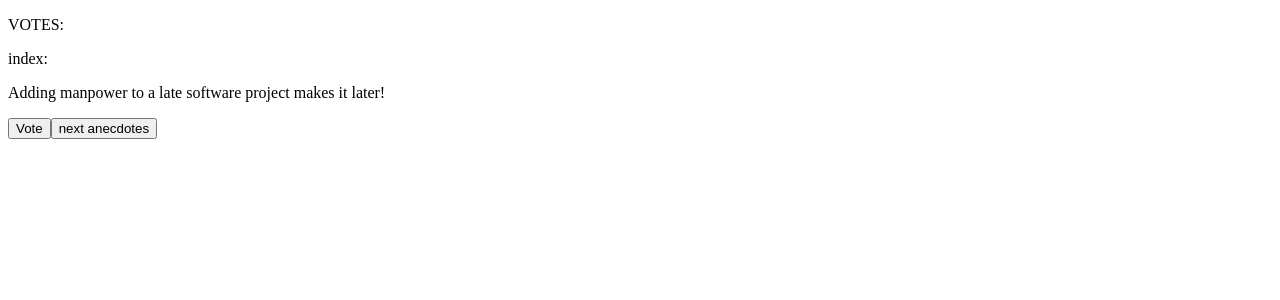
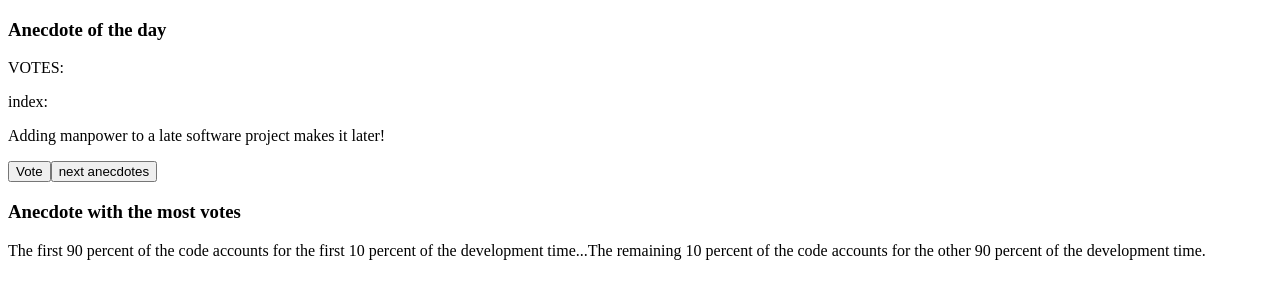
Before and after one commit to rohullahkarimi/rohullah_karimi_fullstackopen_v2, a React (Create React App) app in the folder part1/d/d/: page / in a window 1280 px wide. Shown: the top 300 px of the page. Built offline with nearby package versions, Linux system fonts and the light colour scheme.

Commit message:
part 1 d 1.14 step3

```diff
--- a/part1/d/d/src/App.js
+++ b/part1/d/d/src/App.js
@@ -10,6 +10,7 @@ const Result = (props) => {
   if(selectedItem){
     return (
       <div>
+          <h3>Anecdote of the day</h3>
           <p id="votes">VOTES: {itemVotes}</p>
           <p id="index">index: {indexNumber}</p>
           <p id="notes">{selectedItem}</p>
@@ -22,6 +23,18 @@ const Result = (props) => {
       </div>
     )
   }
+}
+
+const Most_votes = (props) => {
+  const favorite = props.datacontent[2]
+
+  return (
+    <div>
+        <h3>Anecdote with the most votes</h3>
+        <p>{favorite}</p>
+    </div>
+  )
+
 }
 
 const Button = (props) => (
@@ -83,6 +96,7 @@ const App = () => {
       <Result selectedItem={anecdotes[selected]} itemVotes={copy[chooseRandomNumber]} indexNumber={chooseRandomNumber} />
       <Button handleClick={voteClick} text="Vote"  />
       <Button handleClick={clickPushed} text="next anecdotes" datacontent={anecdotes} />
+      <Most_votes datacontent={anecdotes} />
     </div>
   )
 }
```
